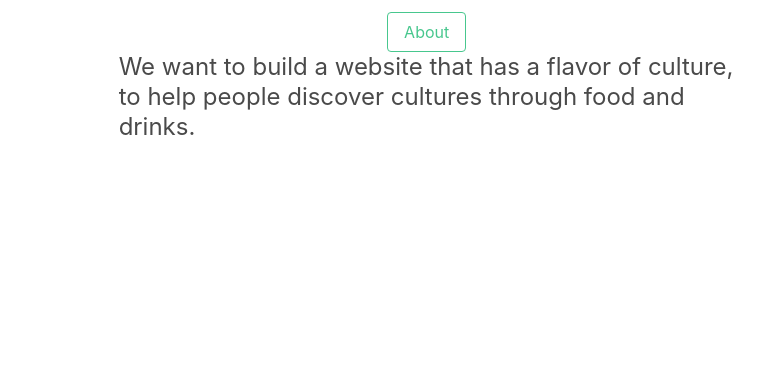
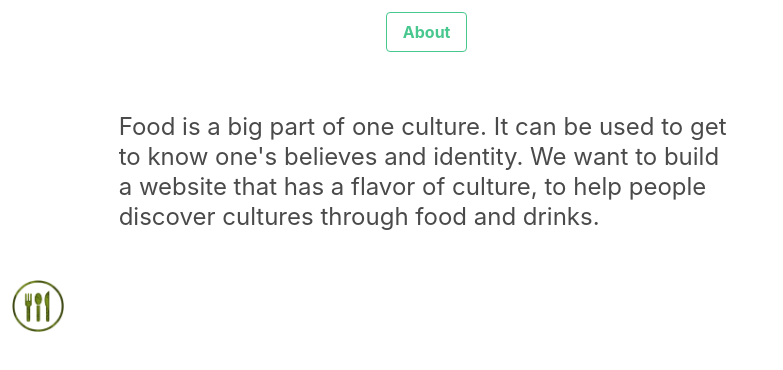
Before and after one commit to mwilk94/Global-Foods-Cocktails, a plain HTML site: page about.html in a window 1280 px wide. Shown: the whole page, without its empty margins (0-783 px from the left). Drawn offline with nearby package versions, Linux system fonts and the light colour scheme.

```diff
--- a/about.html
+++ b/about.html
@@ -16,16 +16,28 @@
 <div class="column is-6 is-offset-1">
     <p class="has-text-centered">
         <a class="button is-success is-info is-outlined" href="about.html">
-            About
+            <strong> About</strong>
         </a>
         <h2 class="subtitle is-4">
-            We want to build a website that has a flavor of culture, to help people discover cultures through food and drinks.
+
+          <br>
+          <br>
+
+          Food is a big part of one culture.  It can be used to get to know one's believes and identity.
+
+          We want to build a website that has a flavor of culture, to help people discover cultures through food and drinks.
+
+
+
           </h2>
     </p>
 </div>
 </div>
 
-
+     <div class="navbar-brand">
+      <a class="navbar-item logo"  href="index.html">
+        <img src="assets/images/logo.png" alt="site logo" style="max-height: 60px" class="py-1 px1">
+      </a>
 
   <!-- script JS -->
     <script src="assets/js/script.js"></script>
```
Also changed, not shown: index.html (+1 -1 lines).
